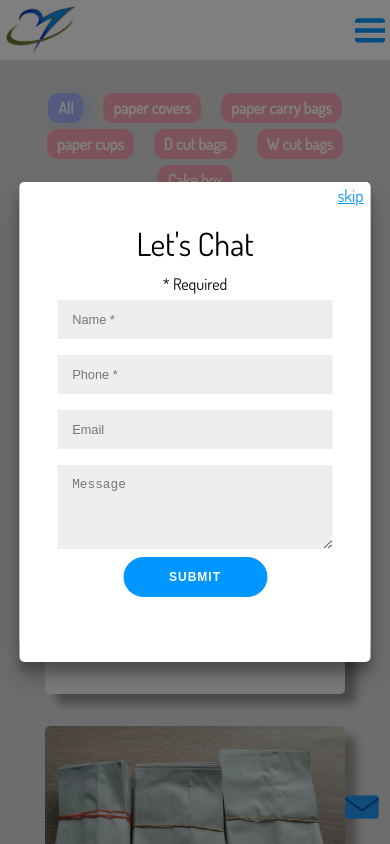
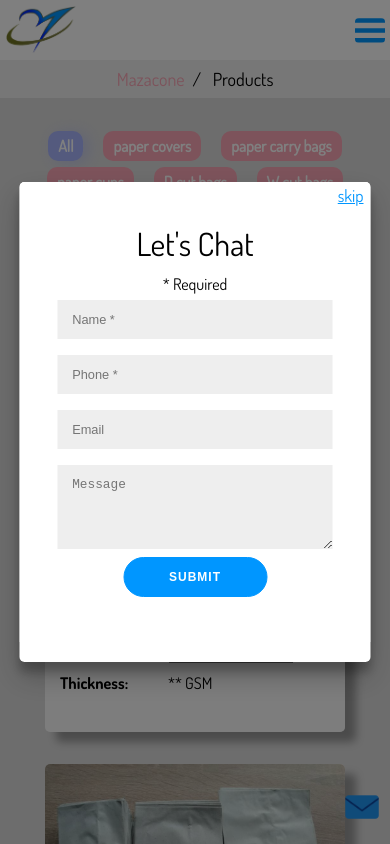
Before and after one commit to Harishps1905/mazacone-green-solutions, a React (Create React App) app: page /Products in a window 390 px wide. Shown: the top 844 px of the page. Built offline with nearby package versions, Linux system fonts and the light colour scheme.

Commit message:
responsive design

```diff
--- a/package.json
+++ b/package.json
@@ -1,4 +1,5 @@
 {
+  "homepage": "https://Harishps1905.github.io/",
   "name": "mazacone-green-solutions",
   "version": "0.1.0",
   "private": true,
@@ -9,6 +10,7 @@
     "@testing-library/user-event": "^13.5.0",
     "bootstrap": "^5.1.3",
     "emailjs": "^4.0.0",
+    "gh-pages": "^3.2.3",
     "normalize.css": "^8.0.1",
     "prop-types": "^15.8.1",
     "react": "^17.0.2",
@@ -20,6 +22,8 @@
     "web-vitals": "^2.1.4"
   },
   "scripts": {
+    "predeploy": "npm run build",
+    "deploy": "gh-pages -d build",
     "start": "react-scripts start",
     "build": "react-scripts build",
     "test": "react-scripts test",
--- /dev/null
+++ b/src/components/Breadcrumb/Breadcrumb.css
@@ -0,0 +1,22 @@
+ul.breadcrumb {
+  padding: 10px 16px;
+  list-style: none;
+  background-color: #eee;
+}
+ul.breadcrumb li {
+  display: inline;
+  font-size: 18px;
+}
+ul.breadcrumb li + li:before {
+  padding: 8px;
+  color: black;
+  content: "/\00a0";
+}
+ul.breadcrumb li a {
+  color: #0275d8;
+  text-decoration: none;
+}
+ul.breadcrumb li a:hover {
+  color: #01447e;
+  text-decoration: underline;
+}
--- /dev/null
+++ b/src/components/Breadcrumb/Breadcrumb.js
@@ -0,0 +1,14 @@
+import React from "react";
+import "./Breadcrumb.css";
+
+const Breadcrumb = ({ Page }) => {
+  return (
+    <ul className="breadcrumb">
+      <li>
+        <a href="#">Mazacone</a>
+      </li>
+      <li>{Page}</li>
+    </ul>
+  );
+};
+export default Breadcrumb;
--- a/src/components/pages/AboutUs/AboutUs.js
+++ b/src/components/pages/AboutUs/AboutUs.js
@@ -1,12 +1,18 @@
 import React, { Component } from "react";
 import "./AboutUs.css";
+import Breadcrumb from "../../Breadcrumb/Breadcrumb";
 class AboutUs extends Component {
   constructor(props) {
     super(props);
   }
 
   render() {
-    return <div>AboutUs</div>;
+    return (
+      <div>
+        <Breadcrumb Page="AboutUs" />
+        AboutUs
+      </div>
+    );
   }
 }
 export default AboutUs;
--- a/src/components/pages/Products/Products.js
+++ b/src/components/pages/Products/Products.js
@@ -2,6 +2,7 @@
 import "./Products.css";
 import Product from "../../Product/Product";
 import Productfilter from "../../Productfilter/Productfilter";
+import Breadcrumb from "../../Breadcrumb/Breadcrumb";
 
 import textileCPC from "./ProductsImages/textile.jpg";
 import medicinecpc from "./ProductsImages/medicinecpc.jpg";
@@ -249,6 +250,7 @@
     const { filters, all } = this.state;
     return (
       <div>
+        <Breadcrumb Page="Products" />
         <Productfilter
           onClickAll={this.setAll}
           all={all}
```
Also changed, not shown: 1 other file (tests, documents, lock files or other folders).
